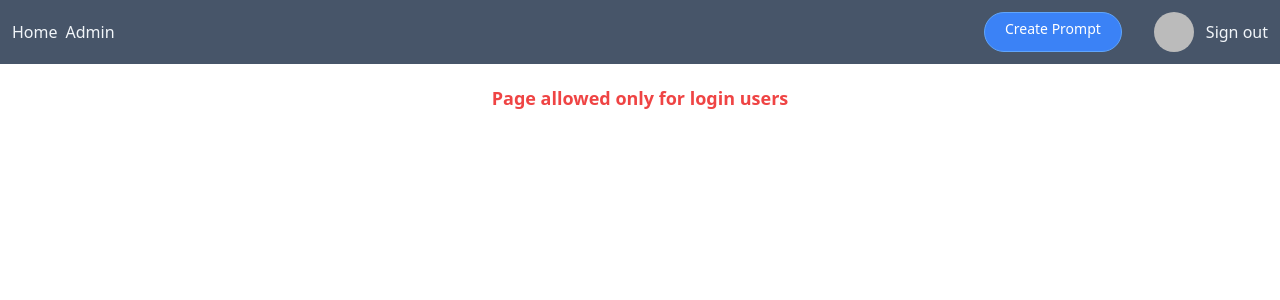
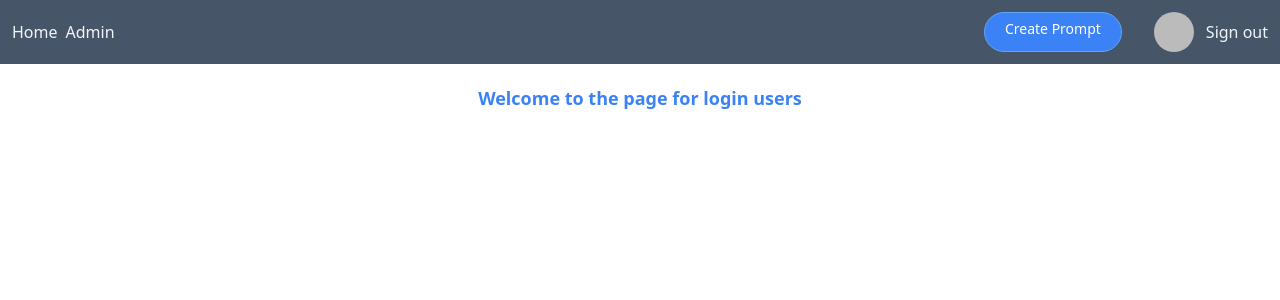
Before and after one commit to jisooyu/nextjs13-create-post-example, a Next.js app: page /admin in a window 1280 px wide. Shown: the top 300 px of the page. Built offline with nearby package versions, Linux system fonts and the light colour scheme; no server answers; sample sign-in values are in the browser's storage.

Commit message:
fixing window error

```diff
--- a/app/admin/page.js
+++ b/app/admin/page.js
@@ -5,13 +5,14 @@ import { useRouter } from 'next/navigation';
 const Admin = () => {
 	const { data: session } = useSession();
 	const router = useRouter();
+	const isBrowser = () => typeof window !== 'undefined';
 	return session ? (
-		<div className='flex justify-center items-center p-5 text-red-500 text-lg font-bold'>
-			Page allowed only for login users
+		<div className='flex justify-center items-center p-5 text-blue-500 text-lg font-bold'>
+			Welcome to the page for login users
 		</div>
-	) : (
+	) : isBrowser() ? (
 		(window.alert('Sign in, please'), router.push('/'))
-	);
+	) : null;
 };
 
 export default Admin;
```
